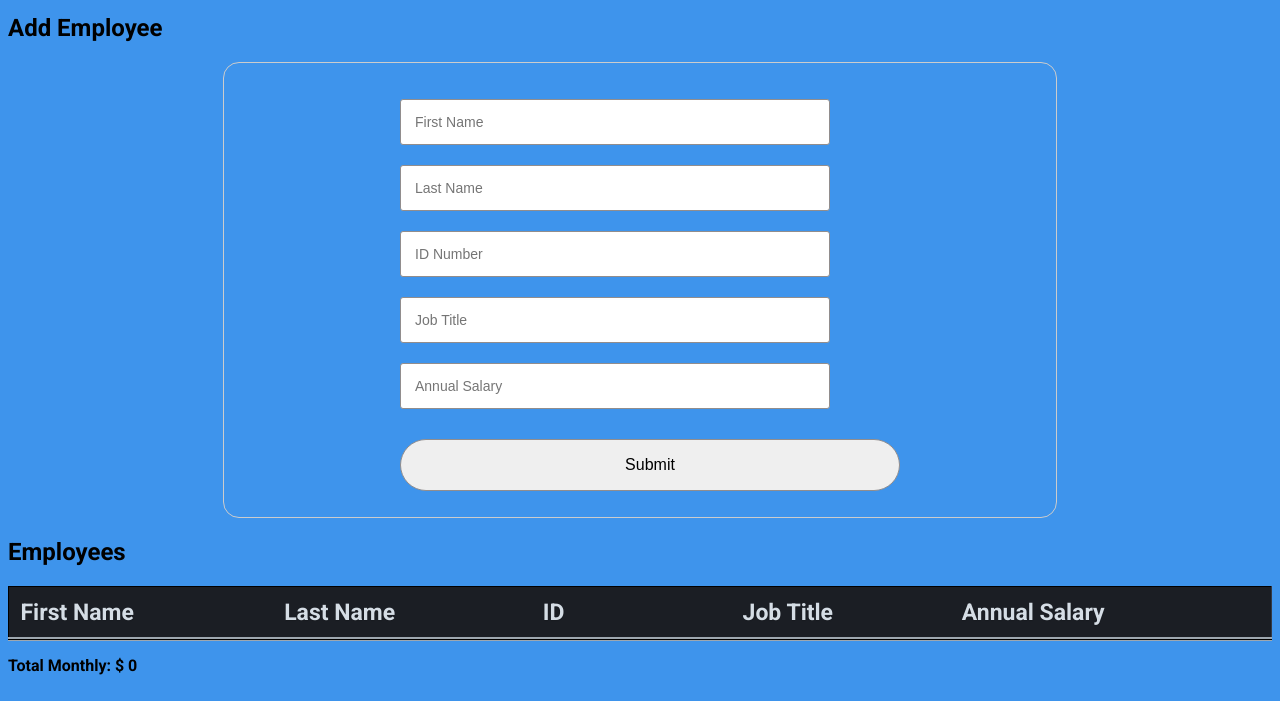
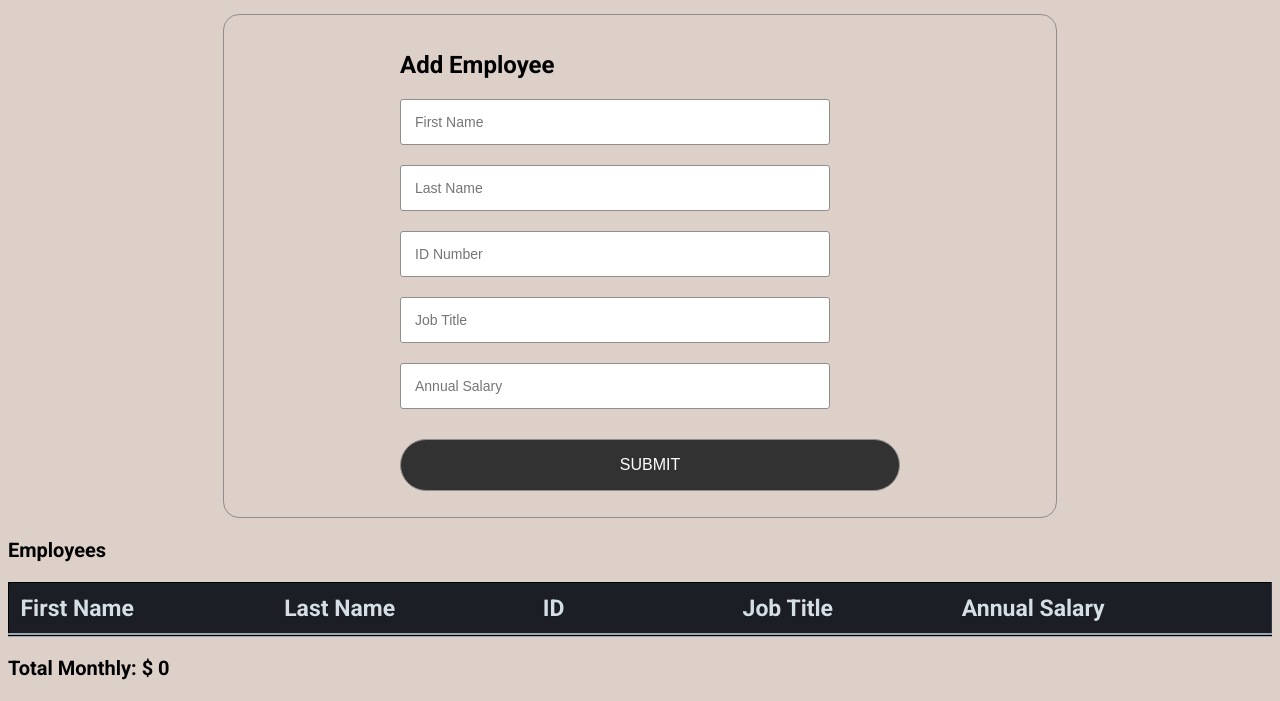
Before and after one commit to yalvarez08/weekend-challenge-salaryCalculator, a website: page index.html in a window 1280 px wide. Shown: the part 99-800 px from the top of the page. Drawn offline with Linux system fonts and the light colour scheme.

```diff
--- a/index.html
+++ b/index.html
@@ -14,9 +14,10 @@
 
   <main>
     <section>
-    <h2>Add Employee</h2>
+
       <!---insert form below-->
       <form onSubmit="performSubmit(event)">
+        <h2>Add Employee</h2>
           <input
             data-testid="firstNameInput"
             placeholder="First Name"
@@ -48,7 +49,7 @@
     </section>
 
     <section></section>
-      <h2>Employees</h2>
+      <h3>Employees</h3>
       <table id="table">
         <thead>
           <tr>
--- a/main.css
+++ b/main.css
@@ -1,25 +1,37 @@
 @import url(https://fonts.googleapis.com/css?family=Roboto:400,500,700,300,100);
-
-h1{
+header{
+  background-color: ;
+}
+h1 {
   text-align: center;
   font-family: "Roboto", helvetica, sans-serif;
+  font-style: normal;
   font-size: 45px;
 }
+h2 {
+  margin: 20px 10px 10px 160px;
+}
+h3 {
+  font-size: 20px;
+}
+
 body {
-  background-color: #3e94ec;
+  background-color: #DDD0C8;
   font-family: "Roboto", helvetica, sans-serif;
   font-size: 16px;
   font-weight: 400;
 }
+
 /*Form style */
 form {
   margin: 0 auto;
   width: 800px;
   padding: 1em;
-  border: 1px solid #CCC;
+  border: 1px solid #918d8d;
   border-radius: 1em;
   font-size: 16px;
 }
+
 form input {
   display: block;
   font-size: 14px;
@@ -33,9 +45,12 @@
 
 #submit-btn {
   font-size: 16px;
+  text-transform: uppercase;
   margin: 20px 10px 10px 160px;
   width: 500px;
   padding: 1em;
+  background-color: #323232;
+  color:white;
   border: 1px solid #918d8d;
   border-radius: 3em;
 }
@@ -45,57 +60,67 @@
   width: 100%;
   text-align: left;
 }
-table,  td {
+
+table, td {
   border: 1px solid black;
   border-collapse: collapse;
   height: 2.15em;
+  font-style: normal;
 }
+
 th, td {
+  font-style: normal;
   padding: .5em;
   min-width: 3.5em;
 }
+
 thead {
-    color:#D5DDE5;;
-    background:#1b1e24;
-    border-bottom:4px solid #9ea7af;
+  color: #D5DDE5;
+  ;
+  background: #1b1e24;
+  border-bottom: 4px solid #9ea7af;
   border-right: 1px solid #343a45;
-    font-size:23px;
+  font-size: 23px;
   font-weight: 100;
-    padding:24px;
-    text-align:left;
+  padding: 24px;
+  text-align: left;
   text-shadow: 0 1px 1px rgba(0, 0, 0, 0.1);
-    vertical-align:middle;
+  vertical-align: middle;
 }
-tbody tr:nth-child(odd){
+
+tbody tr:nth-child(odd) {
   background: #fcfcfc;
 }
-tbody tr:nth-child(even){
+
+tbody tr:nth-child(even) {
   background: #dcdcdc;
 }
+
 #delete-btn {
   font-family: 'Courier New', Courier, monospace;
   border: 2px solid red;
   margin: auto;
   border-radius: 1em;
 }
-h3 {
-  font-size: 16px;
 
-}
+
 .over-budget {
   font-family: "Roboto", helvetica, sans-serif;
   font-style: oblique;
-    background-color: #e02c08;
+  color: #ea3b18;
   animation: animate 2s linear infinite;
 }
-@keyframes animate{
-    0%{
+
+@keyframes animate {
+  0% {
     opacity: 0;
   }
-    50%{
+
+  50% {
     opacity: 0.7;
   }
-    100%{
+
+  100% {
     opacity: 0;
   }
 }
```
Also changed, not shown: script1.js (+4 -9 lines). Lines whose indentation alone changed are shown as unchanged.
